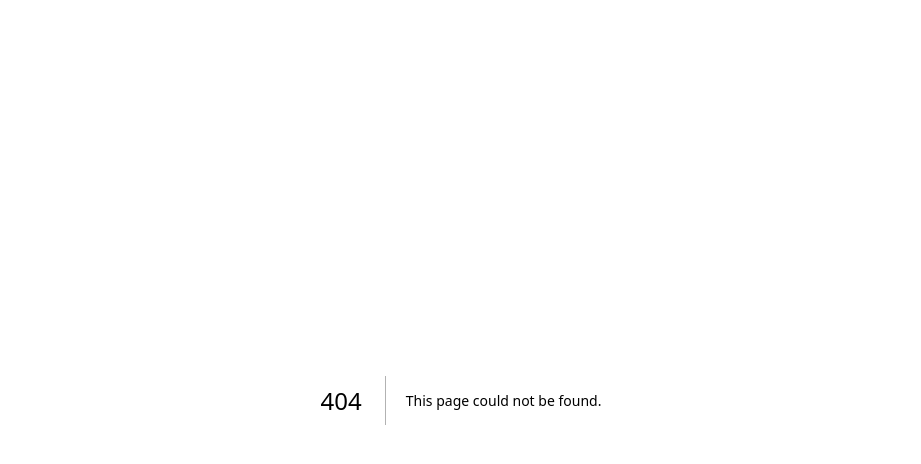
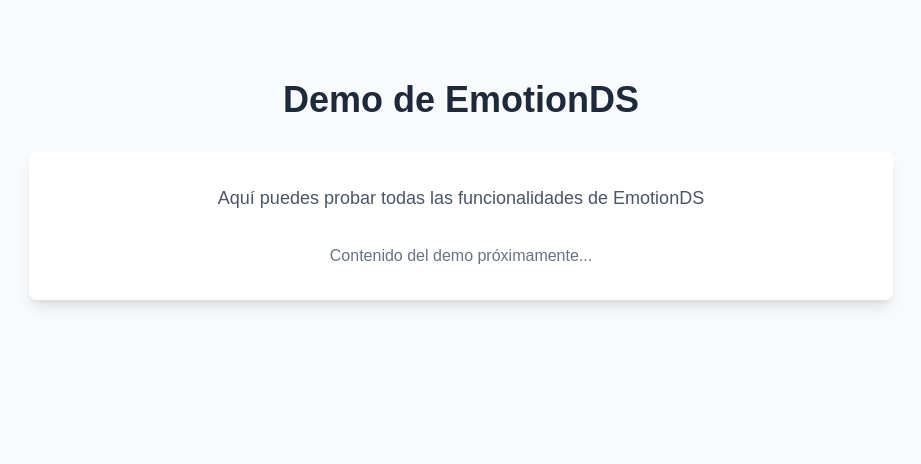
Before and after one commit to tessarivas/EmotionDS, a Next.js app: page /demo in a window 1280 px wide. Before the commit this address had no page. Shown: the top 464 px of the page, without its empty margins (179-1100 px from the left). Built offline with nearby package versions, Linux system fonts and the light colour scheme.

Commit message:
hola hice modificaciones

```diff
--- /dev/null
+++ b/src/app/demo/page.js
@@ -0,0 +1,20 @@
+export default function DemoPage() {
+  return (
+    <div className="min-h-screen bg-gray-50 py-20">
+      <div className="max-w-4xl mx-auto px-4">
+        <h1 className="text-4xl font-bold text-center mb-8 text-gray-800">
+          Demo de EmotionDS
+        </h1>
+        <div className="bg-white rounded-lg shadow-lg p-8">
+          <p className="text-lg text-gray-600 text-center mb-8">
+            Aquí puedes probar todas las funcionalidades de EmotionDS
+          </p>
+          {/* Aquí puedes agregar el contenido de tu demo */}
+          <div className="text-center">
+            <p className="text-gray-500">Contenido del demo próximamente...</p>
+          </div>
+        </div>
+      </div>
+    </div>
+  );
+}
--- a/src/components/HeroSection.js
+++ b/src/components/HeroSection.js
@@ -1,5 +1,7 @@
 // src/app/components/HeroSection.js
 import ArrowDownAnimated from './ArrowDownAnimated';
+import Image from 'next/image';
+import Link from 'next/link';
 
 export default function HeroSection() {
   return (
@@ -10,10 +12,23 @@ export default function HeroSection() {
         backgroundImage: 'url("/Hero.png")',
       }}
     >
-      <div className="mb-51 ml-74 flex gap-4">
-        <button className="bg-orange-500 hover:bg-red-600 text-white font-bold py-3 px-6 rounded-2xl transition-colors duration-200 cursor-pointer">
-          PROBAR DEMO
-        </button>
+      {/* Logo en esquina superior derecha */}
+      <div className="absolute top-15 left-8 z-10">
+        <Image
+          src="/LOGO.svg"
+          alt="EmotionDS Logo"
+          width={80}
+          height={100}
+          className="w-20 h-auto"
+        />
+      </div>
+
+      <div className="mb-56 ml-70 flex gap-4">
+        <Link href="/demo">
+          <button className="bg-orange-500 hover:bg-red-600 text-white font-bold py-3 px-6 rounded-2xl transition-colors duration-200 cursor-pointer">
+            PROBAR DEMO
+          </button>
+        </Link>
         <a
           href="#nosotros"
           className="border-2 border-orange-500 text-orange-500 hover:bg-orange-500 hover:text-white font-bold py-3 px-6 rounded-2xl transition-all duration-200"
```
Also changed, not shown: public/LOGO.svg (added).
